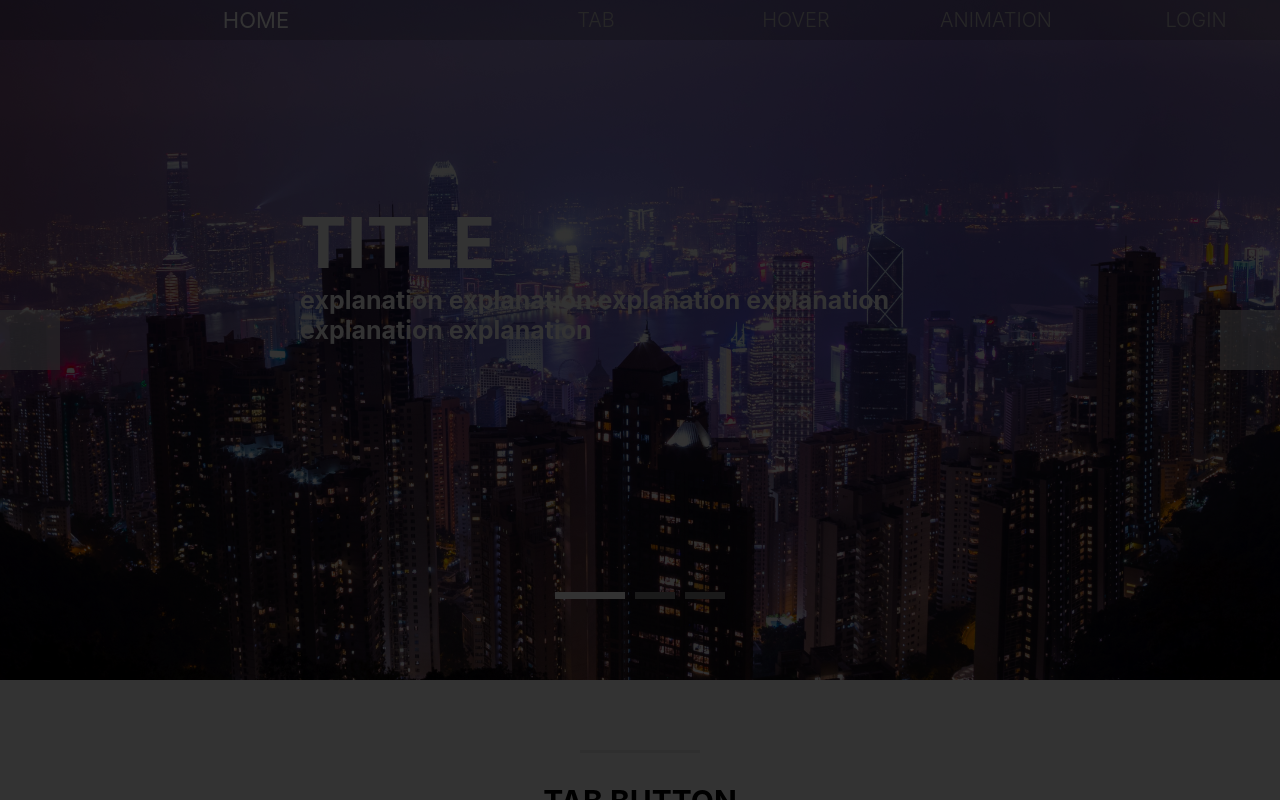
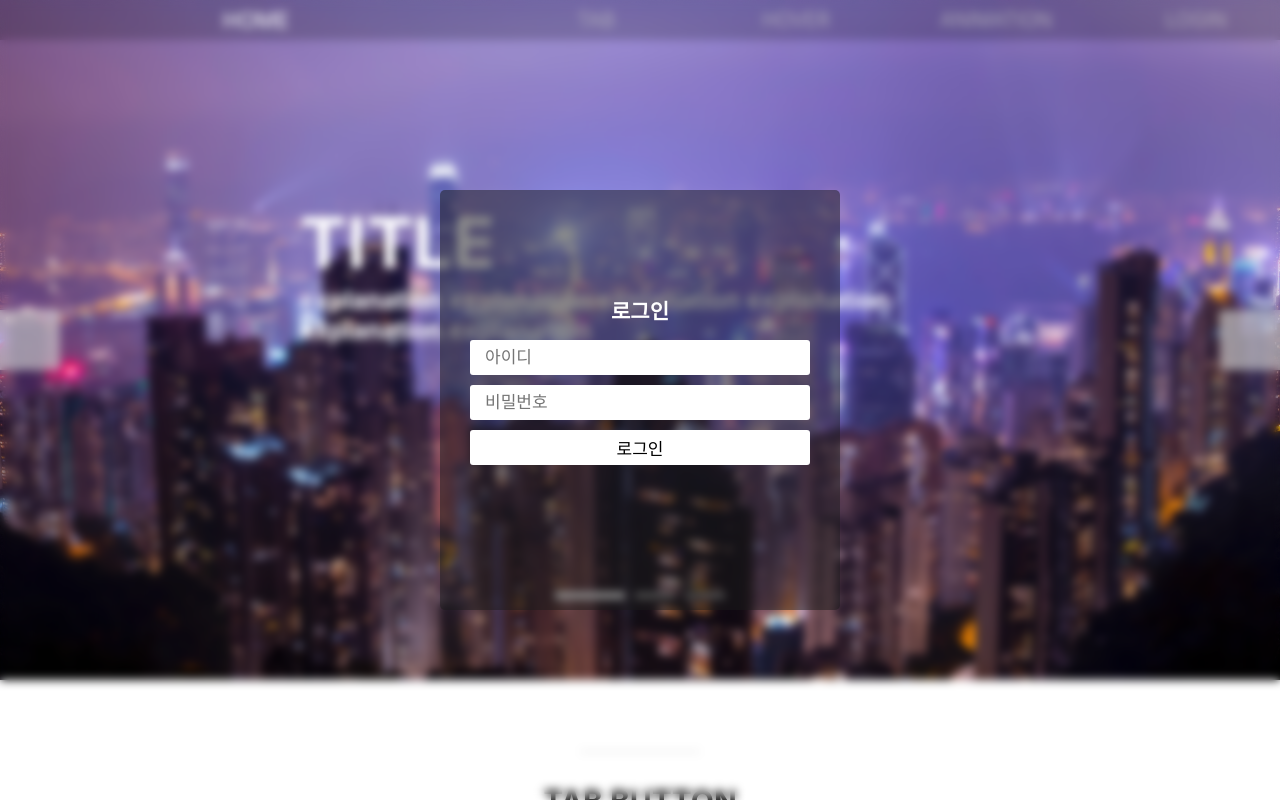
Before and after one commit to thdrudtp15/WebStandard, a React (Create React App) app in the folder web/: page / in a window 1280 px wide. Shown: the top 800 px of the page. Built offline with nearby package versions, Linux system fonts and the light colour scheme; grey boxes are pictures that could not be loaded; some icons are missing.

Commit message:
...로고 찾기 실패..

```diff
--- a/web/src/components/Login.tsx
+++ b/web/src/components/Login.tsx
@@ -1,5 +1,6 @@
 import "../css/login.css";
 
+import React, { useEffect } from 'react';
 
 
 
@@ -9,10 +10,21 @@ import "../css/login.css";
 function Login(){
 
 
+    return <div className="login-wrap" onClick={()=>{}}>
+                    <div className="login-box">
+                        <div className="login-logoBox">
 
-
-
-    return <div className="login-wrap" onClick={()=>{}}></div>
+                        </div>
+                        <div className="login-subjectBox">로그인</div>
+                        <div className="login-inputBox">
+                            <input type="text" placeholder="아이디"/>
+                        </div>
+                        <div className="login-inputBox">
+                            <input type="password" placeholder="비밀번호"/>
+                        </div>
+                        <button className="login-btn">로그인</button>
+                    </div>
+            </div>
 }
 
 export default Login;
--- a/web/src/css/login.css
+++ b/web/src/css/login.css
@@ -4,7 +4,68 @@
 .login-wrap {
     width: 100%;
     height: 100vh;
-    background: rgba(0,0,0,0.8);
+    /* background: rgba(255, 255, 255, 0.8); */
     position: fixed;
     z-index: 30;
+    display: flex;
+    justify-content: center;
+    align-items: center;
+    backdrop-filter: blur(5px)
 }
+
+.login-box{
+    width: 400px;
+    height: 420px;
+    border-radius: 5px;
+    background: rgba(26, 26, 26, 0.5);
+    padding: 0px 30px;
+}
+
+
+.login-inputBox{
+    margin: 10px 0px;
+}
+
+.login-inputBox input {
+    border: none;
+    border-radius: 3px;
+    height: 35px;
+    font-size: 17px;
+    width: 100%;
+    background: white;
+    box-sizing: border-box;
+    outline: none;
+    padding: 0px 15px;
+}
+
+
+.login-btn {
+    border: none;
+    border-radius: 3px;
+    height: 35px;
+    font-size: 17px;
+    width: 100%;
+    background: white;
+}
+
+.login-logoBox {
+    width: 100%;
+    height: 100px;
+    display: flex;
+    justify-content: center;
+    align-items: center;
+}
+
+.login-logoBox img {
+    width: 100px;
+}
+
+.login-subjectBox {
+    height: 40px;
+    display: flex;
+    justify-content: center;
+    align-items: center;
+    font-size: 21px;
+    font-weight: 600;
+    color:white;
+}
```
